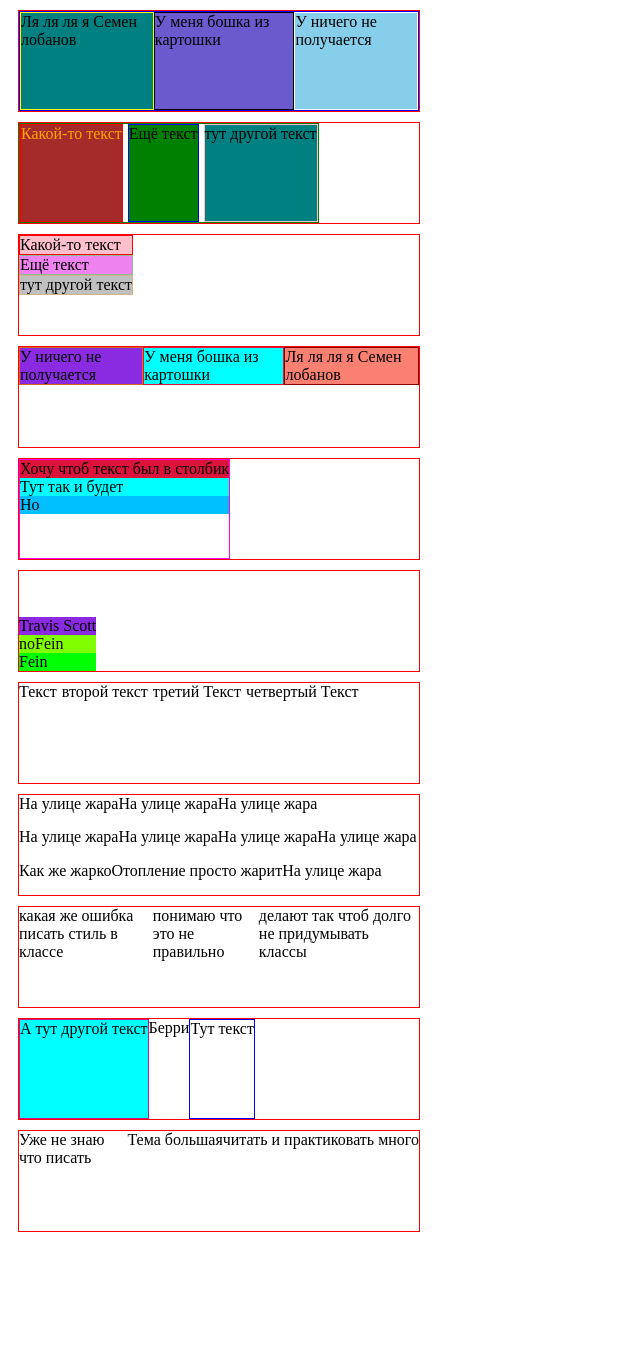
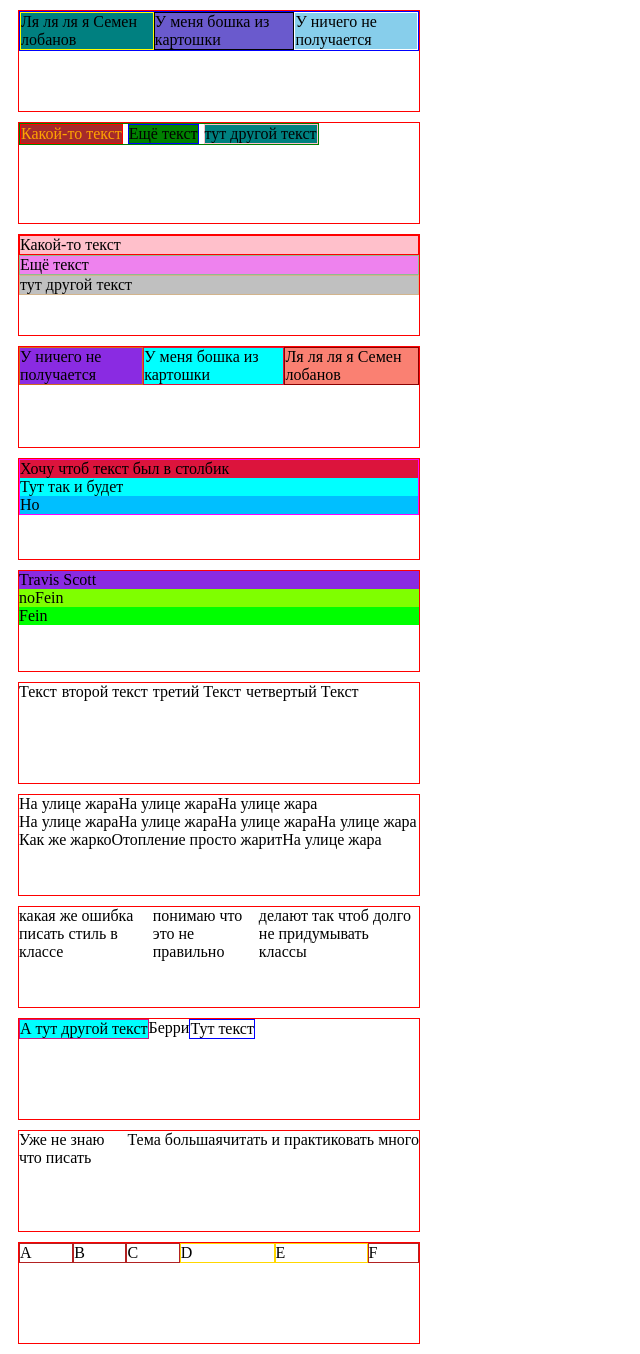
Before and after one commit to Ivan26ru/artemLearn, a PHP site: page /flex.html in a window 1280 px wide. Shown: the whole page, without its empty margins (0-640 px from the left). Before the commit the page ends 1232 px from the top, so only its background shows below. Run offline with PHP 8.4, Linux system fonts and the light colour scheme.

Commit message:
коэффициент величины относительно других через grow

```diff
--- a/front/flex.html
+++ b/front/flex.html
@@ -91,5 +91,16 @@
         <span class="flex_3">читать и практиковать много</span>
     </div>
 </div>
+<div class="flex-container">
+    <div class="flex-grow">
+        <div class="grow_1">A</div>
+        <div class="grow_2">B</div>
+        <div class="grow_3">C</div>
+        <div class="grow_4">D</div>
+        <div class="grow_5">E</div>
+        <div class="grow_6">F</div>
+    </div>
+</div>
+
 </body>
 </html>
--- a/front/flexstyle.css
+++ b/front/flexstyle.css
@@ -3,7 +3,6 @@
     width: 400px;
     height: 100px;
     margin: 10px;
-    display: flex;
 }
 
 .flex-container__block {
@@ -161,3 +160,15 @@
 .flex_1{
     flex: 1 1
 }
+
+.flex-grow{
+    display: flex;
+}
+.grow_1, .grow_2, .grow_3, .grow_6{
+    flex-grow: 1;
+    border: 1px solid firebrick;
+}
+.grow_4, .grow_5{
+    flex-grow: 2;
+    border: 1px solid gold;
+}
```
